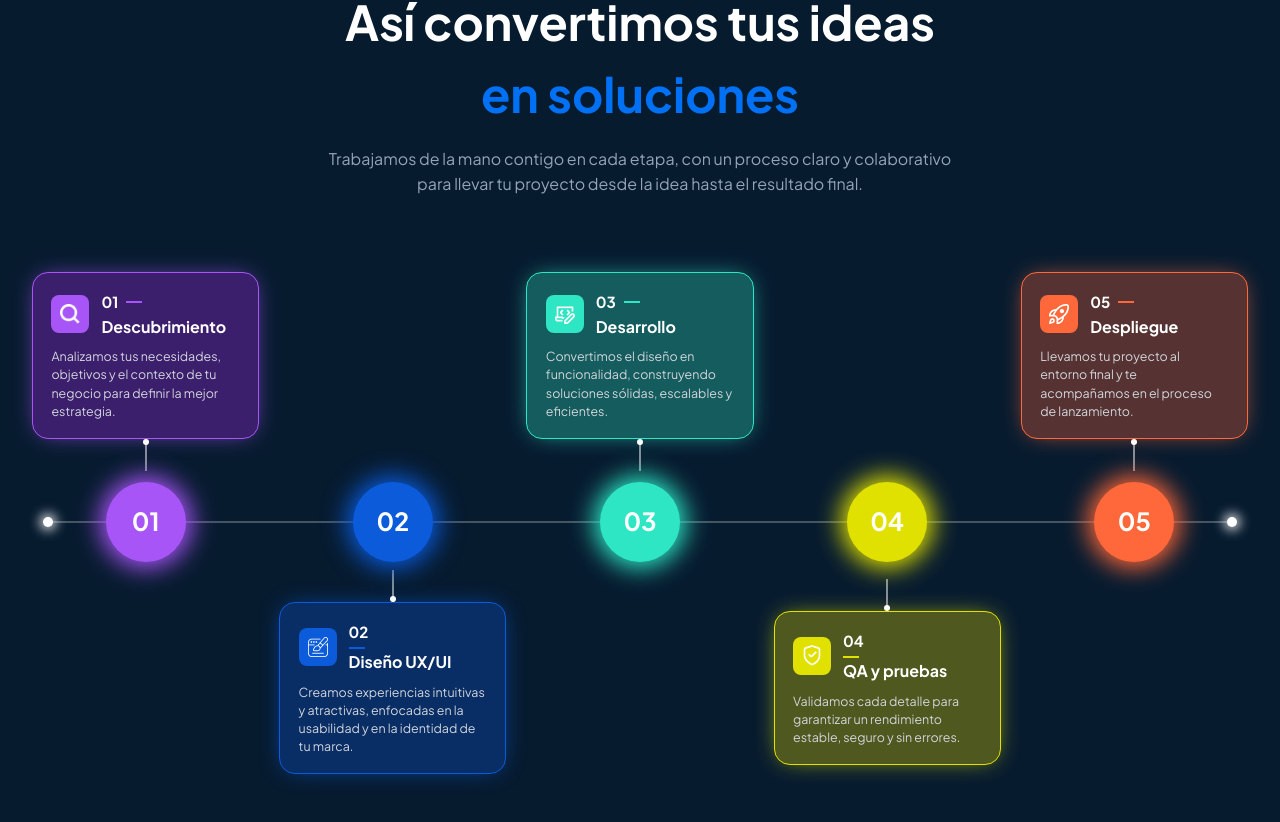
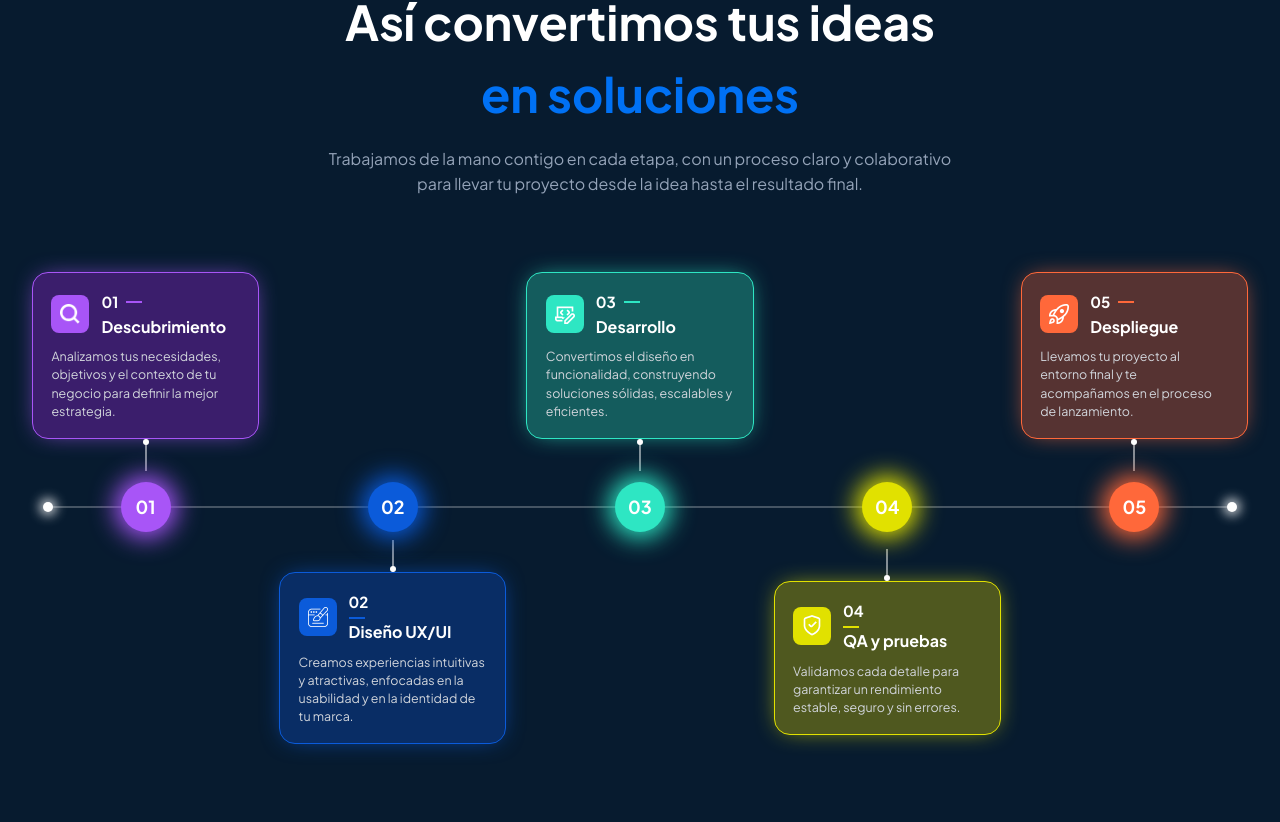
Before and after one commit to lfsoftwareagency/lf-website, a Next.js app: page / in a window 1280 px wide. Shown: the part 1749-2571 px from the top of the page. Built offline with nearby package versions, Linux system fonts and the light colour scheme.

Commit message:
actualiznado circulos

```diff
--- a/app/sass/proceso.modulo.css
+++ b/app/sass/proceso.modulo.css
@@ -187,15 +187,15 @@
   bottom: 0;
 }
 .proceso_seccion .timeline_wrapper .step_column .node_circle {
-  width: 80px;
-  height: 80px;
+  width: 50px;
+  height: 50px;
   border-radius: 50%;
   background-color: var(--accent-color);
   display: flex;
   align-items: center;
   justify-content: center;
-  font-weight: 700;
-  font-size: 25px;
+  font-weight: bold;
+  font-size: 18px;
   color: #ffffff;
   box-shadow: 0 0 25px 6px var(--accent-color);
   z-index: 3;
--- a/app/sass/proceso.modulo.scss
+++ b/app/sass/proceso.modulo.scss
@@ -209,15 +209,15 @@
       }
 
       .node_circle {
-        width: 80px;
-        height: 80px;
+        width: 50px;
+        height: 50px;
         border-radius: 50%;
         background-color: var(--accent-color);
         display: flex;
         align-items: center;
         justify-content: center;
-        font-weight: 700;
-        font-size: 25px;
+        font-weight: bold;
+        font-size: 18px;
         color: #ffffff;
         box-shadow: 0 0 25px 6px var(--accent-color);
         //border: 3.5px solid #061a2a;
```
